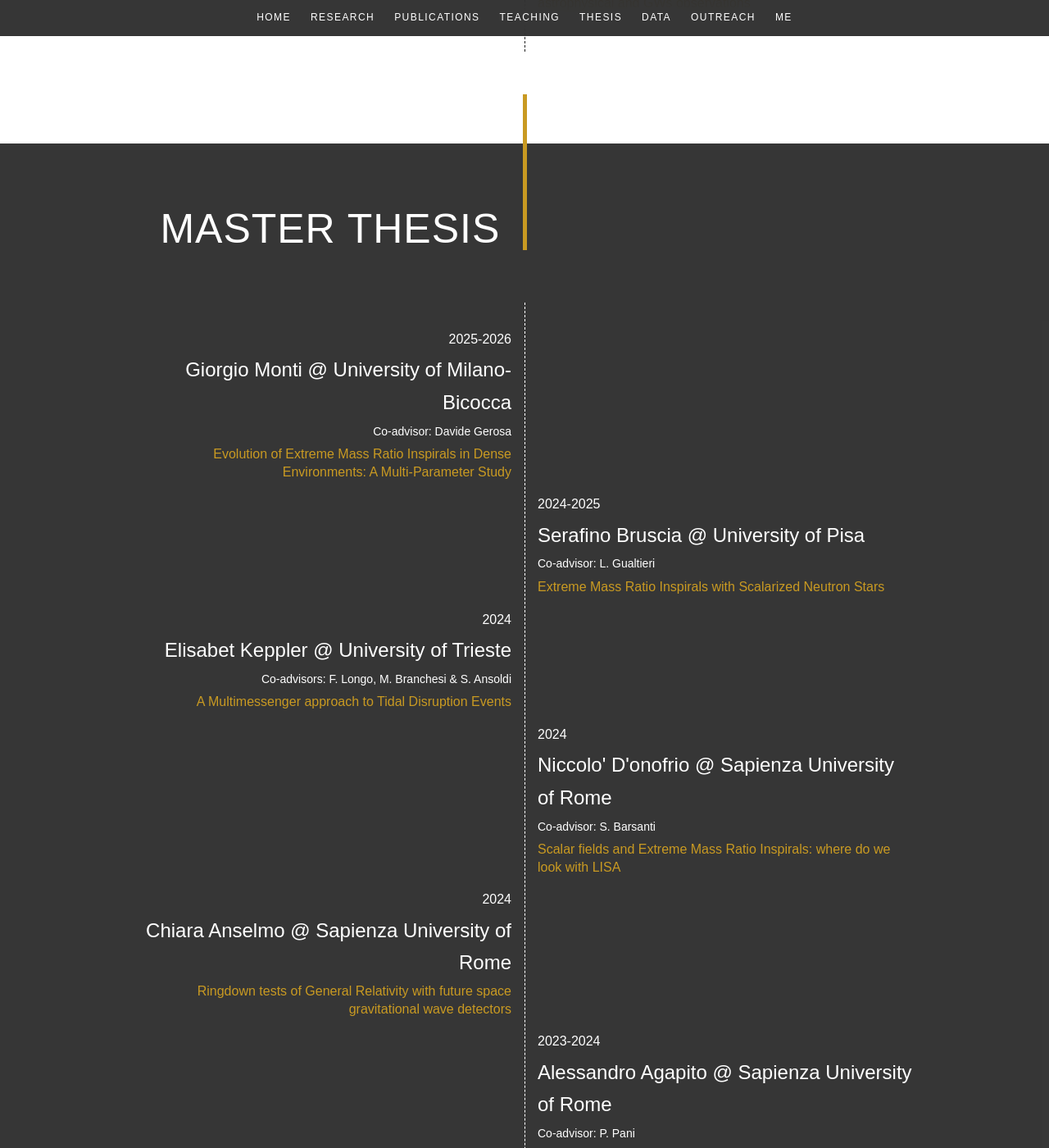
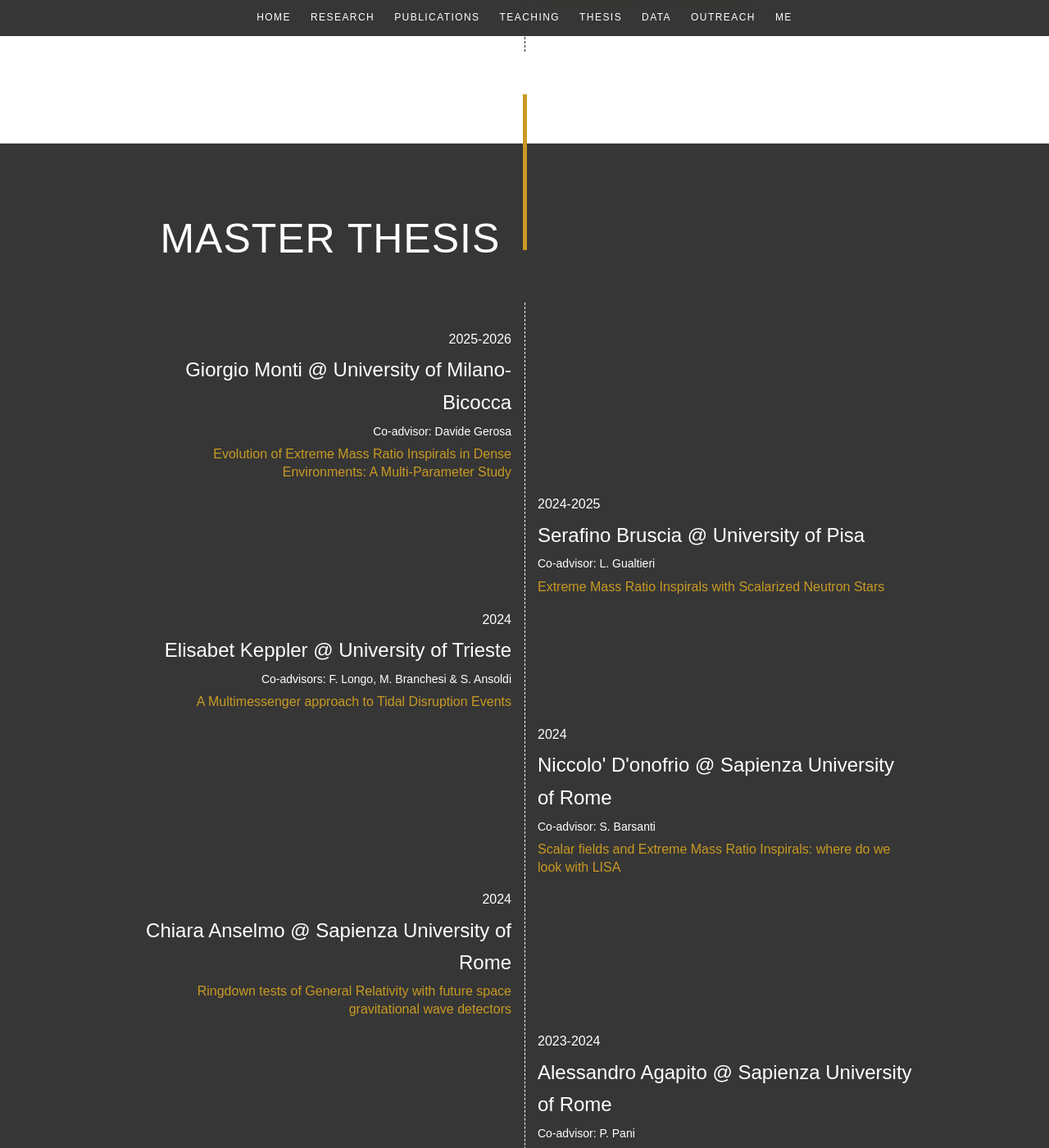
Before and after one commit to masellia/andreamaselli.github.io, a Jekyll site: the page built from pages/thesis.md, in a window 1280 px wide and 1400 px high, scrolled down 2149 px. Shown: the whole window at 82% size. Built offline with Jekyll 4.4.1, drawn with Linux system fonts in a browser that asks for light colours; some web fonts are replaced.

Commit message:
thesis page

```diff
--- a/assets/css/main.css
+++ b/assets/css/main.css
@@ -714,6 +714,8 @@ body {
   letter-spacing: 0.02em;
   color: white;
   text-align: right;
+  position: relative;
+  top: 12px;
 }
 
 .master-header-line {
```
